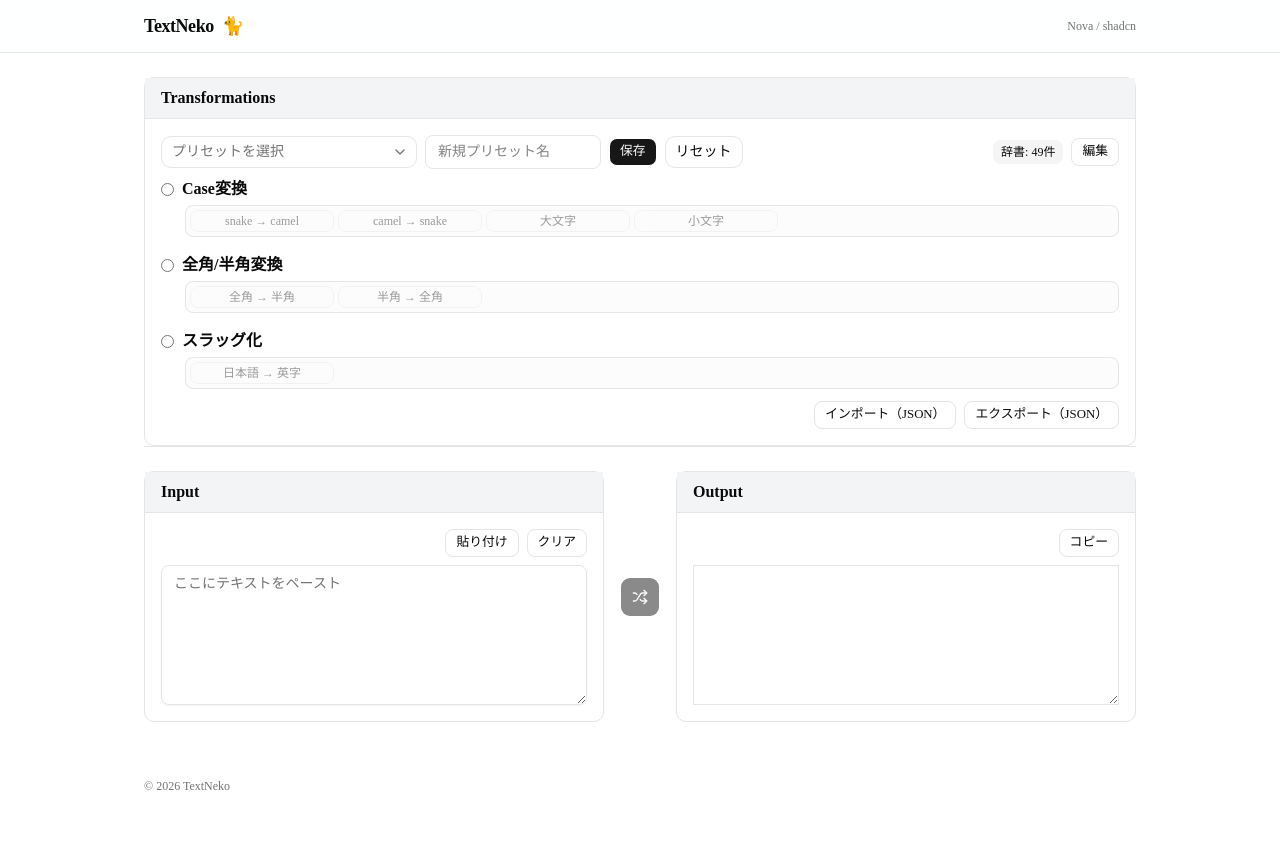
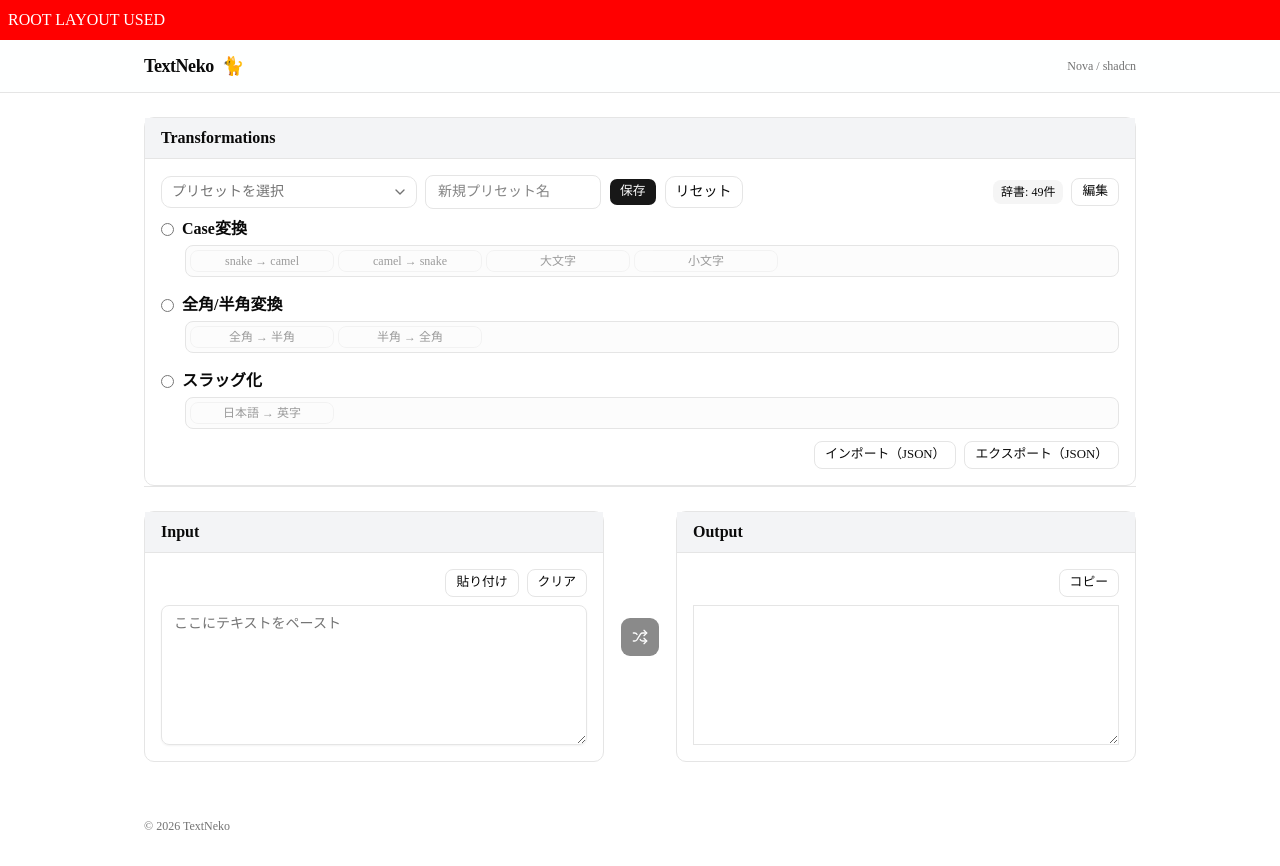
Before and after one commit to nacodea/TextNeko, a Next.js app: page / in a window 1280 px wide. Before the commit the page ends 826 px from the top, so only its background shows below. Built offline with nearby package versions, Linux system fonts and the light colour scheme.

Commit message:
debug BMC mount

```diff
--- a/src/app/layout.tsx
+++ b/src/app/layout.tsx
@@ -46,6 +46,10 @@ export default function RootLayout({
   return (
     <html lang="ja">
       <body className="bg-background text-foreground antialiased">
+        <div style={{ background: "red", color: "white", padding: 8 }}>
+          ROOT LAYOUT USED
+        </div>
+
         <Providers>
           <div className="min-h-dvh">
             <header className="border-b bg-background/60 backdrop-blur supports-backdrop-filter:bg-background/50">
```
